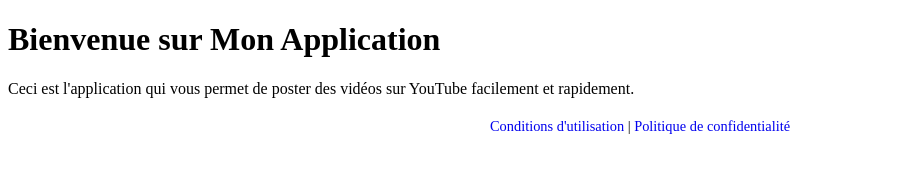
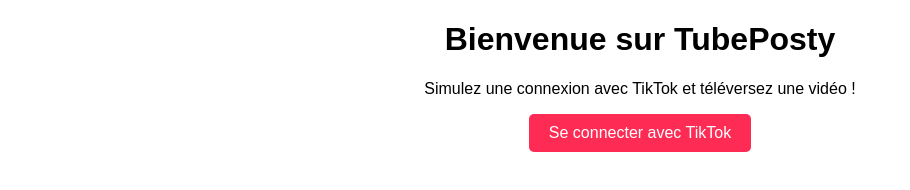
Before and after one commit to WhussDaCode/TubePosty, a plain HTML site: page index.html in a window 1280 px wide. Shown: the whole page, without its empty margins (0-910 px from the left). Drawn offline with Linux system fonts and the light colour scheme.

Commit message:
Update index.html

```diff
--- a/index.html
+++ b/index.html
@@ -3,18 +3,59 @@
 <head>
     <meta charset="UTF-8">
     <meta name="viewport" content="width=device-width, initial-scale=1.0">
-    <title>Accueil - Mon Application</title>
+    <title>TubePosty - Démo</title>
+    <style>
+        body {
+            font-family: Arial, sans-serif;
+            text-align: center;
+            margin: 20px;
+        }
+        button {
+            padding: 10px 20px;
+            font-size: 16px;
+            background-color: #FE2C55;
+            color: white;
+            border: none;
+            border-radius: 5px;
+            cursor: pointer;
+        }
+        button:hover {
+            background-color: #D32F2F;
+        }
+    </style>
 </head>
 <body>
-    <h1>Bienvenue sur Mon Application</h1>
-    <p>Ceci est l'application qui vous permet de poster des vidéos sur YouTube facilement et rapidement.</p>
+    <h1>Bienvenue sur TubePosty</h1>
+    <p>Simulez une connexion avec TikTok et téléversez une vidéo !</p>
 
-    <!-- Liens vers les conditions et la politique de confidentialité -->
-    <footer style="margin-top: 20px; font-size: 0.9em; text-align: center;">
-        <p>
-            <a href="conditions.html" style="text-decoration: none; color: #0000EE;">Conditions d'utilisation</a> |
-            <a href="confidentialite.html" style="text-decoration: none; color: #0000EE;">Politique de confidentialité</a>
-        </p>
-    </footer>
+    <!-- Bouton de connexion -->
+    <button onclick="simulateLogin()">Se connecter avec TikTok</button>
+
+    <!-- Section de téléversement -->
+    <div id="uploadSection" style="display: none; margin-top: 20px;">
+        <h2>Téléversez une vidéo</h2>
+        <input type="file" accept="video/*" />
+        <button onclick="simulateUpload()">Téléverser</button>
+    </div>
+
+    <!-- Message de succès -->
+    <div id="successMessage" style="display: none; margin-top: 20px; color: green;">
+        <h2>Succès ! 🎉</h2>
+        <p>Votre vidéo a été publiée sur TikTok (simulation).</p>
+    </div>
+
+    <script>
+        function simulateLogin() {
+            alert('Connexion simulée avec TikTok.');
+            document.getElementById('uploadSection').style.display = 'block';
+        }
+
+        function simulateUpload() {
+            alert('Téléversement en cours (simulation)...');
+            setTimeout(() => {
+                document.getElementById('successMessage').style.display = 'block';
+            }, 2000);
+        }
+    </script>
 </body>
 </html>
```
